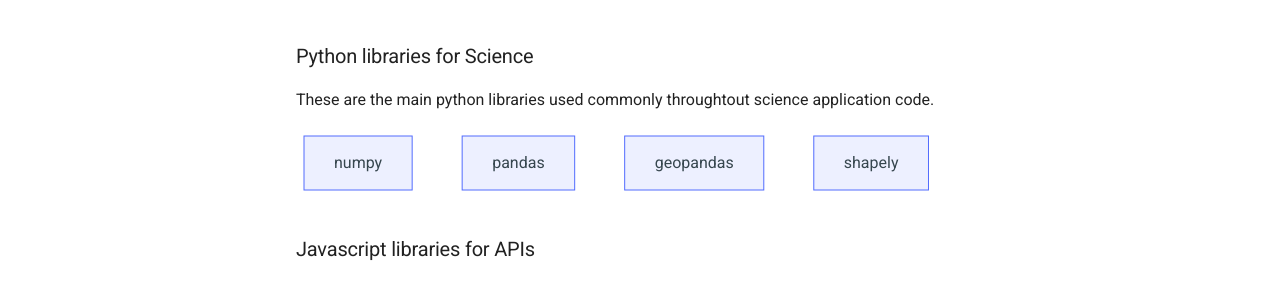
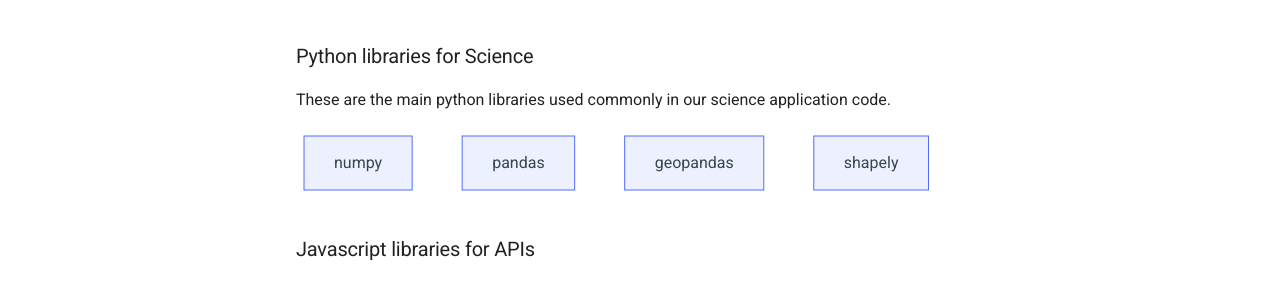
Before and after one commit to GNS-Science/nzshm-documentation, an MkDocs documentation site: the page built from docs/architecture/common_infrastructure.md, in a window 1280 px wide and 983 px high. Shown: the part 631-914 px from the top of the window. Built offline with MkDocs 1.6.1 and Material for MkDocs 9.7.7, drawn with Linux system fonts in a browser that asks for light colours; comment, search, counter and statistics services are not loaded.

Commit message:
fix typo

````diff
--- a/docs/architecture/common_infrastructure.md
+++ b/docs/architecture/common_infrastructure.md
@@ -30,7 +30,7 @@ graph
 ```
 ## Python libraries for Science
 
-These are the main python libraries used commonly throughtout science application code.
+These are the main python libraries used commonly in our science application code.
 
 ```mermaid
 graph
````
